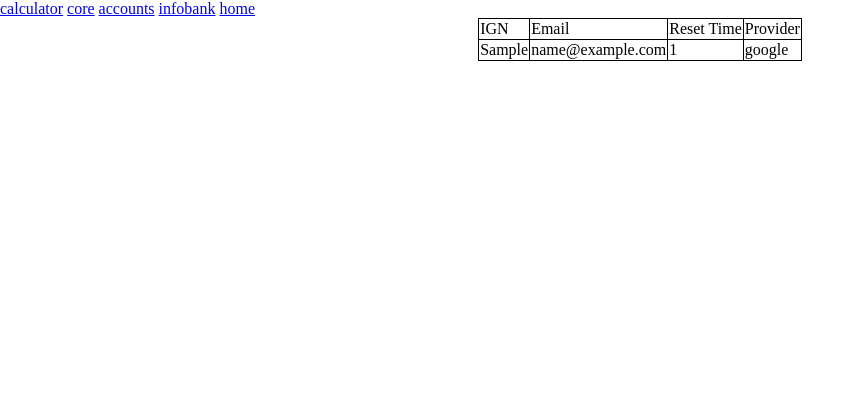
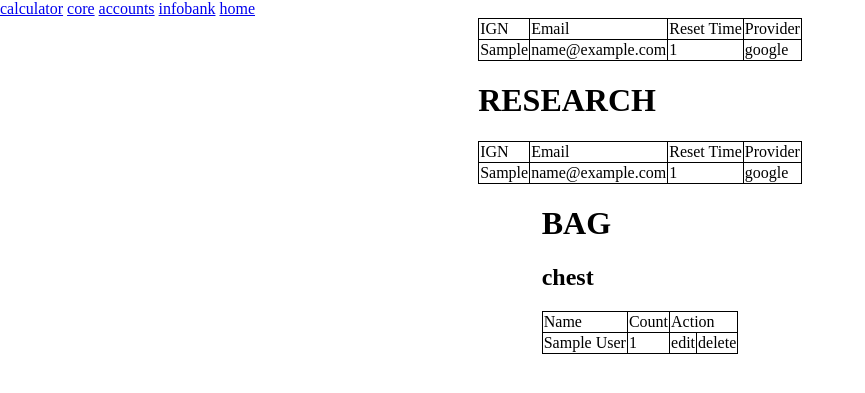
Before and after one commit to chaveniajeffry/lords-mobile-account-management, a Django app: a page that uses lords_mobile_account_management/lm_accounts/templates/lm_accounts/lm_account_details.html in a window 1280 px wide. Shown: the top 393 px of the page, without its empty margins (0-865 px from the left). Run offline with Django 3.2, Linux system fonts and the light colour scheme; tables that the repository leaves empty hold one stand-in row (values such as "Sample post").

Commit message:
refactor: models for chest and research
Still need to refactor the model to be  one to many for research and bag

```diff
--- a/lords_mobile_account_management/lm_accounts/models.py
+++ b/lords_mobile_account_management/lm_accounts/models.py
@@ -51,25 +51,25 @@ class LMUserBagCombat(models.Model):
     class Meta:
         db_table = "lm_user_bag_combat"
 
+class LMUserBag(models.Model):
+    id = models.AutoField(primary_key=True)
+    account_id = models.ForeignKey(LMUserAccount, on_delete=models.CASCADE, null=True)
+    unique_id = models.ForeignKey(LMUserBagUnique, on_delete=models.CASCADE, null=True)
+    resources_id = models.ForeignKey(LMUserBagResources, on_delete=models.CASCADE, null=True)
+    speedup_id = models.ForeignKey(LMUserBagSpeedUp, on_delete=models.CASCADE, null=True)
+    combat_id = models.ForeignKey(LMUserBagCombat, on_delete=models.CASCADE, null=True)
+
+    class Meta:
+        db_table = "lm_user_bag"
+
 class LMUserBagChest(models.Model):
     id = models.AutoField(primary_key=True)
     name = models.CharField(max_length=255)
     count = models.IntegerField()
+    bag_id = models.ForeignKey(LMUserBag, on_delete=models.CASCADE, null=True)
 
     class Meta:
         db_table = "lm_user_bag_chest"
-
-class LMUserBag(models.Model):
-    id = models.AutoField(primary_key=True)
-    account_id = models.ForeignKey(LMUserAccount, on_delete=models.CASCADE)
-    unique_id = models.ForeignKey(LMUserBagUnique, on_delete=models.CASCADE)
-    resources_id = models.ForeignKey(LMUserBagResources, on_delete=models.CASCADE)
-    speedup_id = models.ForeignKey(LMUserBagSpeedUp, on_delete=models.CASCADE)
-    combat_id = models.ForeignKey(LMUserBagCombat, on_delete=models.CASCADE)
-    chest_id = models.ForeignKey(LMUserBagChest, on_delete=models.CASCADE)
-
-    class Meta:
-        db_table = "lm_user_bag"
 
 class LMUserResearchEconomy(models.Model):
     id = models.AutoField(primary_key=True)
@@ -185,21 +185,21 @@ class LMUserResearchAdvancedWonderBattles(models.Model):
 
 class LMUserResearch(models.Model):
     id = models.AutoField(primary_key=True)
-    account_id = models.ForeignKey(LMUserAccount, on_delete=models.CASCADE)
-    economy_id = models.ForeignKey(LMUserResearchEconomy, on_delete=models.CASCADE)
-    defense_id = models.ForeignKey(LMUserResearchDefense, on_delete=models.CASCADE)
-    military_id = models.ForeignKey(LMUserResearchMilitary, on_delete=models.CASCADE)
-    monster_hunt_id = models.ForeignKey(LMUserResearchMonsterHunt, on_delete=models.CASCADE)
-    upgrade_defenses_id = models.ForeignKey(LMUserResearchUpgradeDefenses, on_delete=models.CASCADE)
-    upgrade_military_id = models.ForeignKey(LMUserResearchUpgradeMilitary, on_delete=models.CASCADE)
-    army_leadership_id = models.ForeignKey(LMUserResearchArmyLeadership, on_delete=models.CASCADE)
-    military_command_id = models.ForeignKey(LMUserResearchMilitaryCommand, on_delete=models.CASCADE)
-    familiar_id = models.ForeignKey(LMUserResearchFamiliar, on_delete=models.CASCADE)
-    battle_familiar_id = models.ForeignKey(LMUserResearchFamiliarBattles, on_delete=models.CASCADE)
-    sigil_id = models.ForeignKey(LMUserResearchSigil, on_delete=models.CASCADE)
-    wonder_battles_id = models.ForeignKey(LMUserResearchWonderBattles, on_delete=models.CASCADE)
-    gear_id = models.ForeignKey(LMUserResearchGear, on_delete=models.CASCADE)
-    advanced_wonder_battles_id = models.ForeignKey(LMUserResearchAdvancedWonderBattles, on_delete=models.CASCADE)
+    account_id = models.ForeignKey(LMUserAccount, on_delete=models.CASCADE, null=True)
+    economy_id = models.ForeignKey(LMUserResearchEconomy, on_delete=models.CASCADE, null=True)
+    defense_id = models.ForeignKey(LMUserResearchDefense, on_delete=models.CASCADE, null=True)
+    military_id = models.ForeignKey(LMUserResearchMilitary, on_delete=models.CASCADE, null=True)
+    monster_hunt_id = models.ForeignKey(LMUserResearchMonsterHunt, on_delete=models.CASCADE, null=True)
+    upgrade_defenses_id = models.ForeignKey(LMUserResearchUpgradeDefenses, on_delete=models.CASCADE, null=True)
+    upgrade_military_id = models.ForeignKey(LMUserResearchUpgradeMilitary, on_delete=models.CASCADE, null=True)
+    army_leadership_id = models.ForeignKey(LMUserResearchArmyLeadership, on_delete=models.CASCADE, null=True)
+    military_command_id = models.ForeignKey(LMUserResearchMilitaryCommand, on_delete=models.CASCADE, null=True)
+    familiar_id = models.ForeignKey(LMUserResearchFamiliar, on_delete=models.CASCADE, null=True)
+    battle_familiar_id = models.ForeignKey(LMUserResearchFamiliarBattles, on_delete=models.CASCADE, null=True)
+    sigil_id = models.ForeignKey(LMUserResearchSigil, on_delete=models.CASCADE, null=True)
+    wonder_battles_id = models.ForeignKey(LMUserResearchWonderBattles, on_delete=models.CASCADE, null=True)
+    gear_id = models.ForeignKey(LMUserResearchGear, on_delete=models.CASCADE, null=True)
+    advanced_wonder_battles_id = models.ForeignKey(LMUserResearchAdvancedWonderBattles, on_delete=models.CASCADE, null=True)
 
     class Meta:
         db_table = "lm_user_research"
--- a/lords_mobile_account_management/lm_accounts/templates/lm_accounts/lm_account_details.html
+++ b/lords_mobile_account_management/lm_accounts/templates/lm_accounts/lm_account_details.html
@@ -1,5 +1,18 @@
 {% extends 'base.html' %}
 {% block content %}
+<div>
+    <div>
+        <h1>BAG</h1>
+        <h2>chest</h2>
+        {% include "lm_accounts/lm_bag/lm_bag_chest.html" %}
+    </div>
+</div>
+<div>
+    <div>
+        <h1>RESEARCH</h1>
+        {% include "lm_accounts/lm_research/lm_research_economy.html" %}
+    </div>
+</div>
 <table>
     <tr>
         <td>IGN</td>
--- /dev/null
+++ b/lords_mobile_account_management/lm_accounts/templates/lm_accounts/lm_bag/lm_bag_chest.html
@@ -0,0 +1,15 @@
+<table>
+    <tr>
+        <td>Name</td>
+        <td>Count</td>
+        <td colspan=2>Action</td>
+    </tr>
+    {% for bag_chest in lm_user_bag_chest %}
+        <tr>
+            <td>{{bag_chest.name}}</td>
+            <td>{{bag_chest.count}}</td>
+            <td>edit</td>
+            <td>delete</td>
+        </tr>
+    {% endfor %}
+</table>
--- /dev/null
+++ b/lords_mobile_account_management/lm_accounts/templates/lm_accounts/lm_research/lm_research_economy.html
@@ -0,0 +1,14 @@
+<table>
+    <tr>
+        <td>IGN</td>
+        <td>Email</td>
+        <td>Reset Time</td>
+        <td>Provider</td>
+    </tr>
+    <tr>
+        <td>{{lm_account.IGN}}</td>
+        <td>{{lm_account.email}}</td>
+        <td>{{lm_account.reset_time}}</td>
+        <td>{{lm_account.provider}}</td>
+    </tr>
+</table>
--- a/lords_mobile_account_management/lm_accounts/views.py
+++ b/lords_mobile_account_management/lm_accounts/views.py
@@ -33,8 +33,11 @@ def createAccount(request):
 
 def readAccount(request,pk):
     lm_account = get_object_or_404(LMUserAccount, id=pk)
+    lm_user_bag = LMUserBag.objects.get(account_id=lm_account)
+    lm_user_bag_chest = LMUserBagChest.objects.filter(bag_id=lm_user_bag)
     context = {
         "lm_account":lm_account,
+        "lm_user_bag_chest":lm_user_bag_chest,
     }
     return render(request,'lm_accounts/lm_account_details.html',context)
 
```
